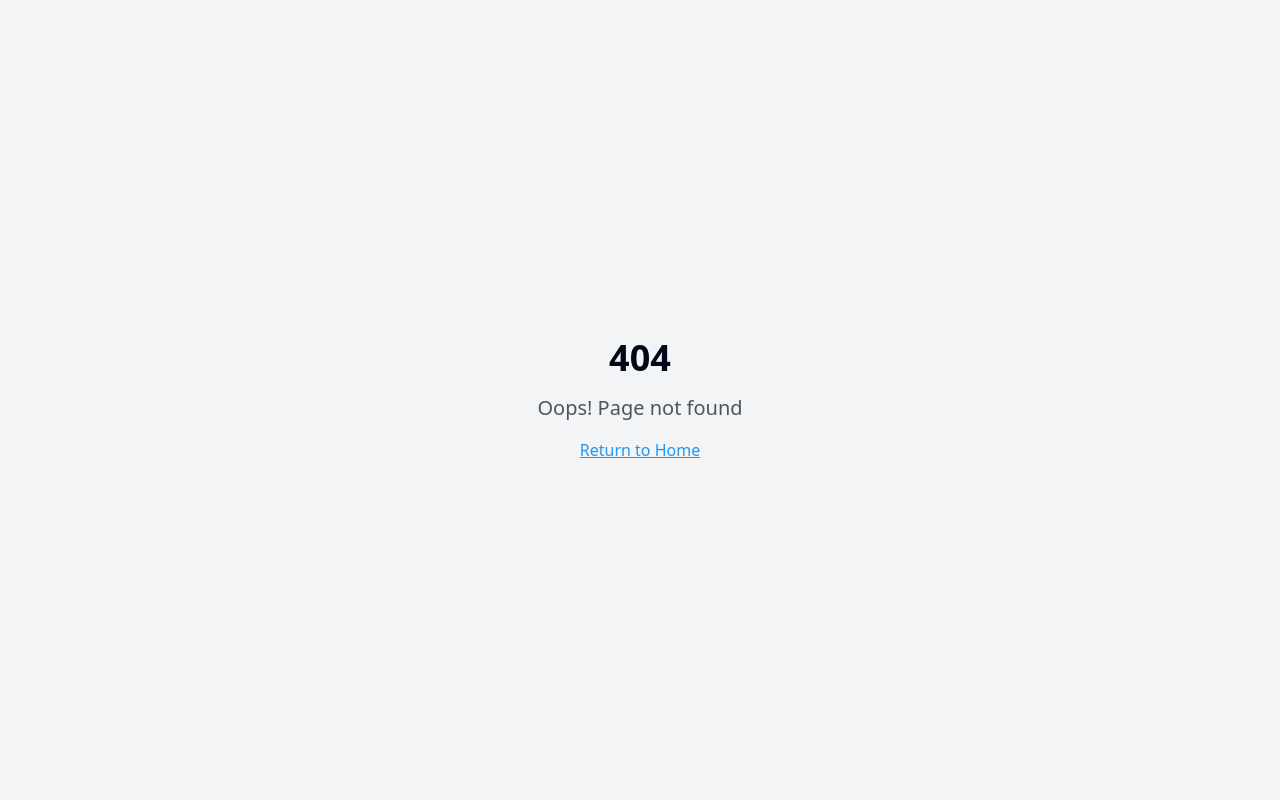
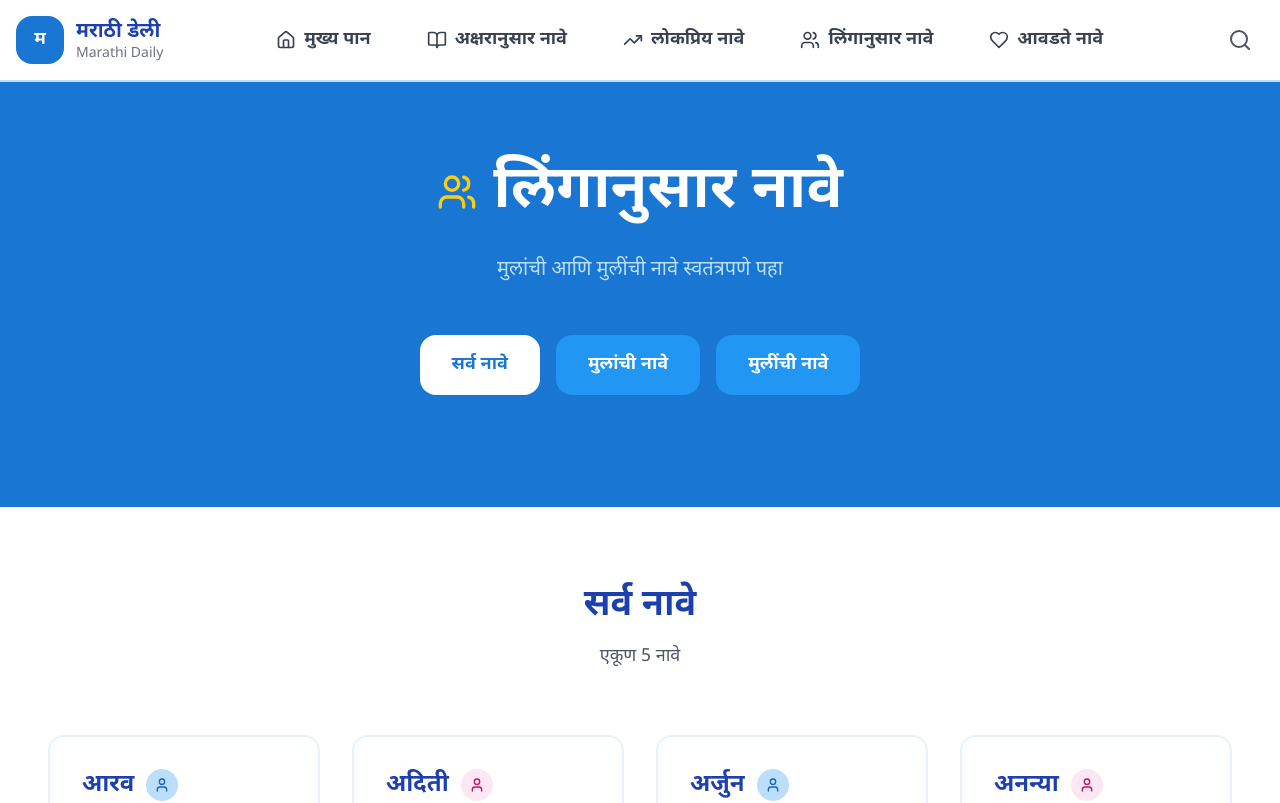
Before and after one commit to AwesomeDevelopercc/marathi-shishu-naav-sagar, a React (Vite) app: page /gender-wise in a window 1280 px wide. Before the commit this address had no page. Shown: the top 803 px of the page. Built offline with nearby package versions, Linux system fonts and the light colour scheme.

Commit message:
Fix: Navigation links to non-existent pages
The links for "popular-names", "gender-wise", and "favorites" in the header navigation were resulting in 404 errors. This commit addresses the issue.

```diff
--- a/src/App.tsx
+++ b/src/App.tsx
@@ -8,6 +8,9 @@ import Index from "./pages/Index";
 import NamesByAlphabet from "./pages/NamesByAlphabet";
 import AlphabetNames from "./pages/AlphabetNames";
 import NameDetail from "./pages/NameDetail";
+import PopularNames from "./pages/PopularNames";
+import GenderWise from "./pages/GenderWise";
+import Favorites from "./pages/Favorites";
 import About from "./pages/About";
 import Contact from "./pages/Contact";
 import Privacy from "./pages/Privacy";
@@ -27,6 +30,9 @@ const App = () => (
           <Route path="/names-by-alphabet" element={<NamesByAlphabet />} />
           <Route path="/alphabet/:letter" element={<AlphabetNames />} />
           <Route path="/name/:id" element={<NameDetail />} />
+          <Route path="/popular-names" element={<PopularNames />} />
+          <Route path="/gender-wise" element={<GenderWise />} />
+          <Route path="/favorites" element={<Favorites />} />
           <Route path="/about" element={<About />} />
           <Route path="/contact" element={<Contact />} />
           <Route path="/privacy" element={<Privacy />} />
--- /dev/null
+++ b/src/pages/Favorites.tsx
@@ -0,0 +1,84 @@
+
+import { useState, useEffect } from "react";
+import Header from "../components/Header";
+import Footer from "../components/Footer";
+import NameCard from "../components/NameCard";
+import { Heart } from "lucide-react";
+import namesData from "../data/names.json";
+
+const Favorites = () => {
+  const [favoriteNames, setFavoriteNames] = useState<any[]>([]);
+
+  useEffect(() => {
+    // Get favorite names from localStorage (simulated for now)
+    const favorites = JSON.parse(localStorage.getItem("favoriteNames") || "[]");
+    const favoriteNameObjects = namesData.names.filter(name =>
+      favorites.includes(name.id)
+    );
+    setFavoriteNames(favoriteNameObjects);
+  }, []);
+
+  return (
+    <div className="min-h-screen bg-white">
+      <Header />
+
+      <section className="py-20 px-4 bg-blue-600">
+        <div className="container mx-auto text-center">
+          <div className="flex items-center justify-center mb-8">
+            <Heart className="w-10 h-10 text-yellow-400 mr-4" />
+            <h1 className="text-5xl md:text-6xl font-bold text-white font-noto-devanagari">
+              आवडते नावे
+            </h1>
+          </div>
+
+          <p className="text-xl text-blue-100 font-noto-devanagari mb-12 max-w-3xl mx-auto leading-relaxed">
+            तुमची आवडती नावे येथे जतन केली आहेत
+          </p>
+        </div>
+      </section>
+
+      <section className="py-20 px-4 bg-white">
+        <div className="container mx-auto">
+          {favoriteNames.length > 0 ? (
+            <>
+              <div className="text-center mb-16">
+                <h2 className="text-4xl font-bold text-blue-800 font-noto-devanagari mb-4">
+                  तुमची आवडती नावे
+                </h2>
+                <p className="text-lg text-gray-600 font-noto-devanagari">
+                  एकूण {favoriteNames.length} नावे
+                </p>
+              </div>
+
+              <div className="grid grid-cols-1 md:grid-cols-2 lg:grid-cols-3 xl:grid-cols-4 gap-8">
+                {favoriteNames.map((name) => (
+                  <NameCard key={name.id} {...name} />
+                ))}
+              </div>
+            </>
+          ) : (
+            <div className="text-center py-20">
+              <div className="text-8xl mb-6">💝</div>
+              <h2 className="text-3xl font-bold text-gray-800 font-noto-devanagari mb-4">
+                अजून कोणतेही आवडते नाव नाही
+              </h2>
+              <p className="text-gray-500 font-noto-devanagari text-xl mb-8">
+                नावांच्या पेजवर जाऊन आवडती नावे जोडा
+              </p>
+              <a
+                href="/"
+                className="inline-block bg-blue-600 text-white px-8 py-4 rounded-2xl font-noto-devanagari font-semibold text-lg hover:bg-blue-700 transition-colors"
+              >
+                नावे पहा
+              </a>
+            </div>
+          )}
+        </div>
+      </section>
+
+      <Footer />
+    </div>
+  );
+};
+
+export default Favorites;
--- /dev/null
+++ b/src/pages/GenderWise.tsx
@@ -0,0 +1,95 @@
+
+import { useState } from "react";
+import Header from "../components/Header";
+import Footer from "../components/Footer";
+import NameCard from "../components/NameCard";
+import { Users } from "lucide-react";
+import namesData from "../data/names.json";
+
+const GenderWise = () => {
+  const [selectedGender, setSelectedGender] = useState("all");
+
+  // Filter names by gender
+  const filteredNames = selectedGender === "all"
+    ? namesData.names
+    : namesData.names.filter(name => name.gender === selectedGender);
+
+  return (
+    <div className="min-h-screen bg-white">
+      <Header />
+
+      <section className="py-20 px-4 bg-blue-600">
+        <div className="container mx-auto text-center">
+          <div className="flex items-center justify-center mb-8">
+            <Users className="w-10 h-10 text-yellow-400 mr-4" />
+            <h1 className="text-5xl md:text-6xl font-bold text-white font-noto-devanagari">
+              लिंगानुसार नावे
+            </h1>
+          </div>
+
+          <p className="text-xl text-blue-100 font-noto-devanagari mb-12 max-w-3xl mx-auto leading-relaxed">
+            मुलांची आणि मुलींची नावे स्वतंत्रपणे पहा
+          </p>
+
+          {/* Gender Filter */}
+          <div className="flex justify-center space-x-4 mb-8">
+            <button
+              onClick={() => setSelectedGender("all")}
+              className={`px-8 py-4 rounded-2xl font-noto-devanagari font-semibold text-lg transition-colors ${
+                selectedGender === "all"
+                ? "bg-white text-blue-600"
+                : "bg-blue-500 text-white hover:bg-blue-400"
+              }`}
+            >
+              सर्व नावे
+            </button>
+            <button
+              onClick={() => setSelectedGender("male")}
+              className={`px-8 py-4 rounded-2xl font-noto-devanagari font-semibold text-lg transition-colors ${
+                selectedGender === "male"
+                ? "bg-white text-blue-600"
+                : "bg-blue-500 text-white hover:bg-blue-400"
+              }`}
+            >
+              मुलांची नावे
+            </button>
+            <button
+              onClick={() => setSelectedGender("female")}
+              className={`px-8 py-4 rounded-2xl font-noto-devanagari font-semibold text-lg transition-colors ${
+                selectedGender === "female"
+                ? "bg-white text-blue-600"
+                : "bg-blue-500 text-white hover:bg-blue-400"
+              }`}
+            >
+              मुलींची नावे
+            </button>
+          </div>
+        </div>
+      </section>
+
+      <section className="py-20 px-4 bg-white">
+        <div className="container mx-auto">
+          <div className="text-center mb-16">
+            <h2 className="text-4xl font-bold text-blue-800 font-noto-devanagari mb-4">
+              {selectedGender === "male" ? "मुलांची नावे" :
+               selectedGender === "female" ? "मुलींची नावे" : "सर्व नावे"}
+            </h2>
+            <p className="text-lg text-gray-600 font-noto-devanagari">
+              एकूण {filteredNames.length} नावे
+            </p>
+          </div>
+
+          <div className="grid grid-cols-1 md:grid-cols-2 lg:grid-cols-3 xl:grid-cols-4 gap-8">
+            {filteredNames.map((name) => (
+              <NameCard key={name.id} {...name} />
+            ))}
+          </div>
+        </div>
+      </section>
+
+      <Footer />
+    </div>
+  );
+};
+
+export default GenderWise;
--- /dev/null
+++ b/src/pages/PopularNames.tsx
@@ -0,0 +1,47 @@
+
+import { useState } from "react";
+import Header from "../components/Header";
+import Footer from "../components/Footer";
+import NameCard from "../components/NameCard";
+import { TrendingUp } from "lucide-react";
+import namesData from "../data/names.json";
+
+const PopularNames = () => {
+  // Get the most popular names (first 20 from the dataset)
+  const [popularNames] = useState(namesData.names.slice(0, 20));
+
+  return (
+    <div className="min-h-screen bg-white">
+      <Header />
+
+      <section className="py-20 px-4 bg-blue-600">
+        <div className="container mx-auto text-center">
+          <div className="flex items-center justify-center mb-8">
+            <TrendingUp className="w-10 h-10 text-yellow-400 mr-4" />
+            <h1 className="text-5xl md:text-6xl font-bold text-white font-noto-devanagari">
+              लोकप्रिय नावे
+            </h1>
+          </div>
+
+          <p className="text-xl text-blue-100 font-noto-devanagari mb-12 max-w-3xl mx-auto leading-relaxed">
+            सर्वाधिक शोधली जाणारी आणि लोकप्रिय मराठी नावे
+          </p>
+        </div>
+      </section>
+
+      <section className="py-20 px-4 bg-white">
+        <div className="container mx-auto">
+          <div className="grid grid-cols-1 md:grid-cols-2 lg:grid-cols-3 xl:grid-cols-4 gap-8">
+            {popularNames.map((name) => (
+              <NameCard key={name.id} {...name} />
+            ))}
+          </div>
+        </div>
+      </section>
+
+      <Footer />
+    </div>
+  );
+};
+
+export default PopularNames;
```
